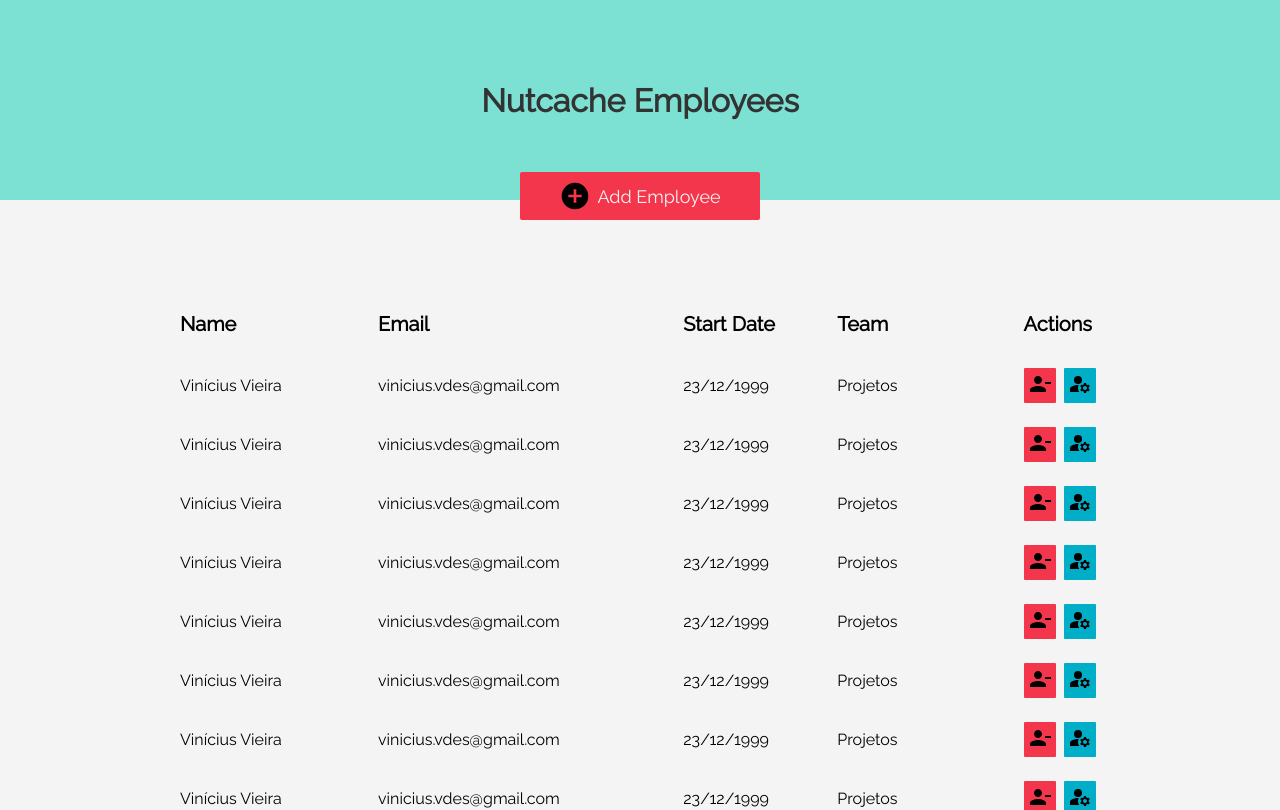
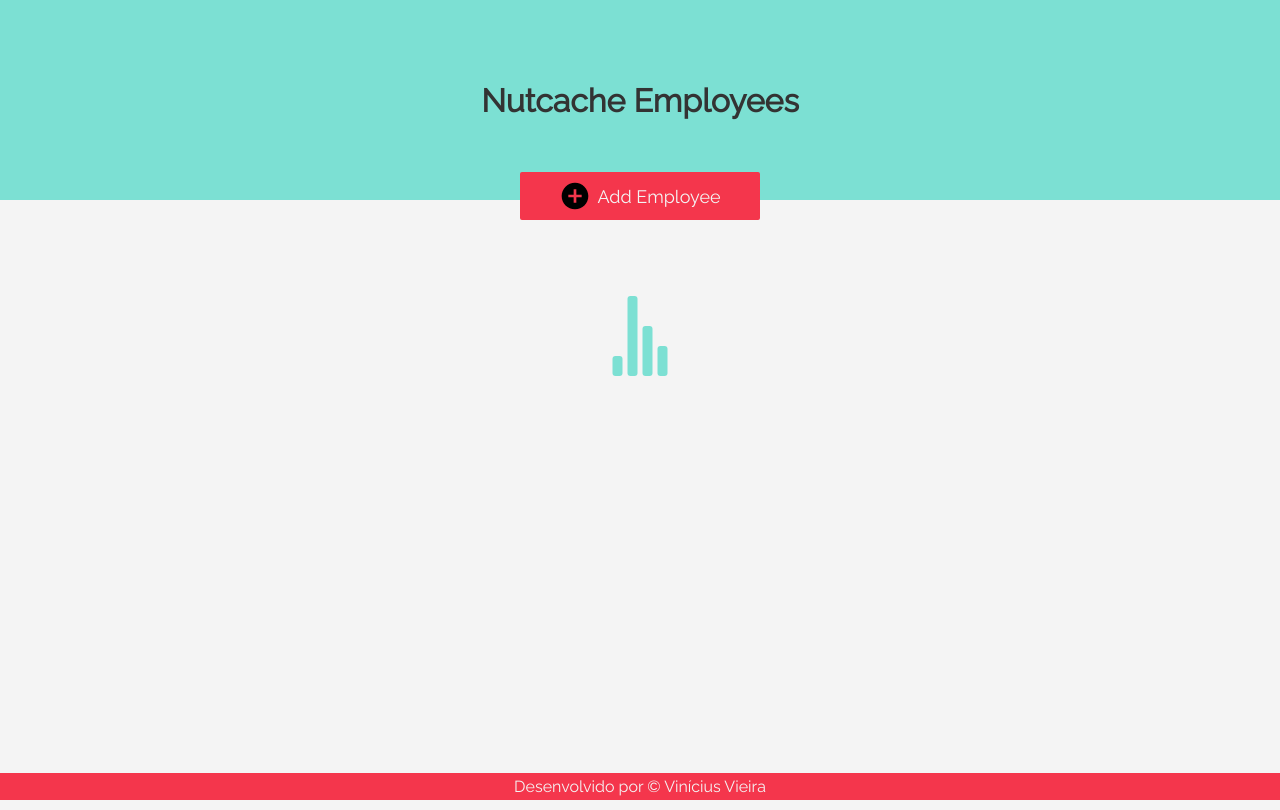
Before and after one commit to vini-ak/nutcache-challenge-viniciusvieira, a React (Create React App) app: page / in a window 1280 px wide. Shown: the top 810 px of the page. Built offline with nearby package versions, Linux system fonts and the light colour scheme.

Commit message:
style: add loading component that must appear when the api is fetching employee's data.

```diff
--- a/package.json
+++ b/package.json
@@ -11,6 +11,7 @@
     "node-sass": "^6.0.1",
     "react": "^17.0.2",
     "react-dom": "^17.0.2",
+    "react-loader-spinner": "^4.0.0",
     "react-scripts": "4.0.3",
     "styled-components": "^5.3.3",
     "web-vitals": "^1.1.2"
--- a/src/components/EmployeesList/index.js
+++ b/src/components/EmployeesList/index.js
@@ -1,11 +1,17 @@
 import React from "react";
-import { DeleteEmployeeButton, EmployeesTable, EmployeesTBody, EmployeesTHead, UpdateEmployeeButton } from "./styles";
+import { DeleteEmployeeButton, EmployeesTable, EmployeesTBody, EmployeesTHead, LoadingContainer, UpdateEmployeeButton } from "./styles";
 import DeleteIcon from "../../assets/icons/person_remove_black_24dp.svg";
 import UpdateIcon from "../../assets/icons/manage_accounts_black_24dp.svg";
-
+import Loader from "react-loader-spinner";
+import * as Variables from '../../styles/_variables';
 
 function EmployeesList() {
-    return (
+
+    return true
+        ? <LoadingContainer>
+            <Loader color={Variables.BLUE_POOL}></Loader>
+        </LoadingContainer>
+        : (
         <EmployeesTable>
             <EmployeesTHead>
                 <tr>
--- a/src/components/EmployeesList/styles.js
+++ b/src/components/EmployeesList/styles.js
@@ -1,5 +1,12 @@
 import styled from "styled-components";
 import * as Variables from '../../styles/_variables';
+
+export const LoadingContainer = styled.div`
+    margin: 12vh auto;
+    display: flex;
+    align-items: center;
+    justify-content: center;
+`;
 
 export const EmployeesTable = styled.table`
     border: none;
--- a/src/components/Footer/styles.js
+++ b/src/components/Footer/styles.js
@@ -3,7 +3,7 @@
 
 export const FooterContent = styled.footer`
     width: 100vw;
-    position: relative;
+    position: absolute;
     bottom: 0;
     left: 0;
     background-color: ${Variables.RED};
--- a/src/styles/global.js
+++ b/src/styles/global.js
@@ -15,6 +15,7 @@
         margin: 0;
         overflow-x: hidden;
         background-color: ${Variables.WHITE};
+        min-height: 100vh;
     }
 
     * {
```
Also changed, not shown: src/data/api.js (+9 -0 lines), 1 other file (tests, documents, lock files or other folders).
